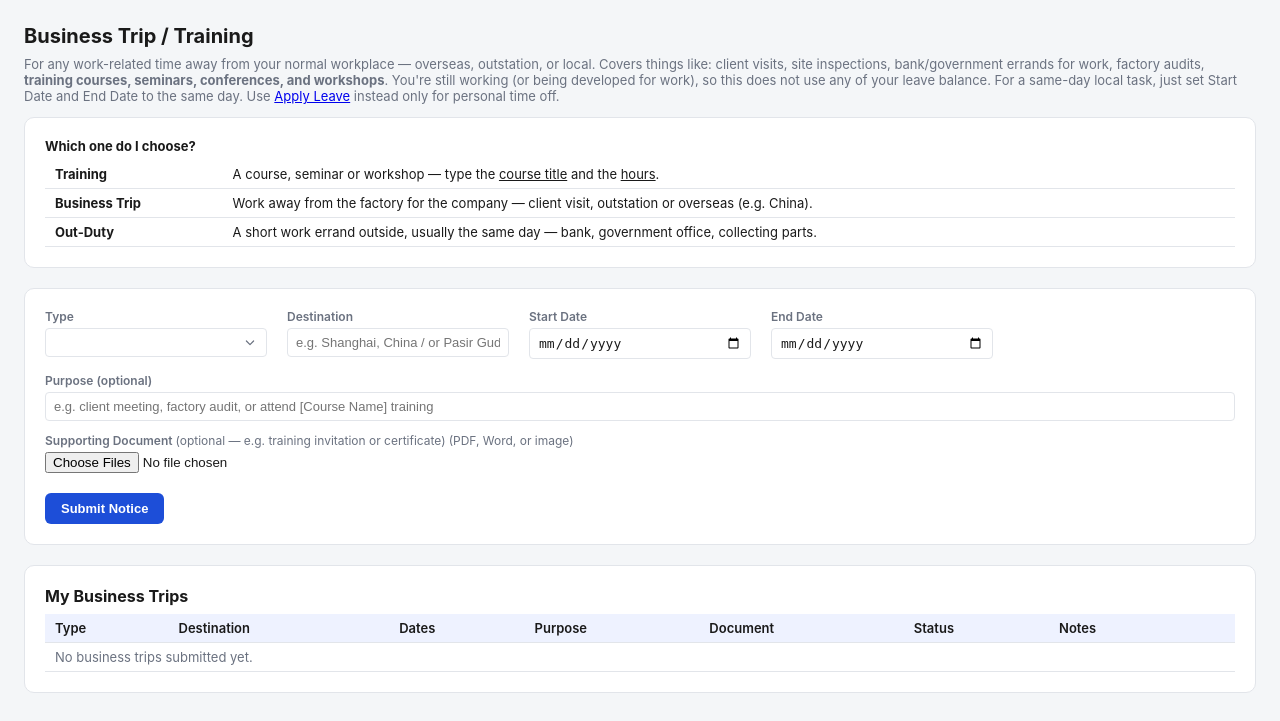
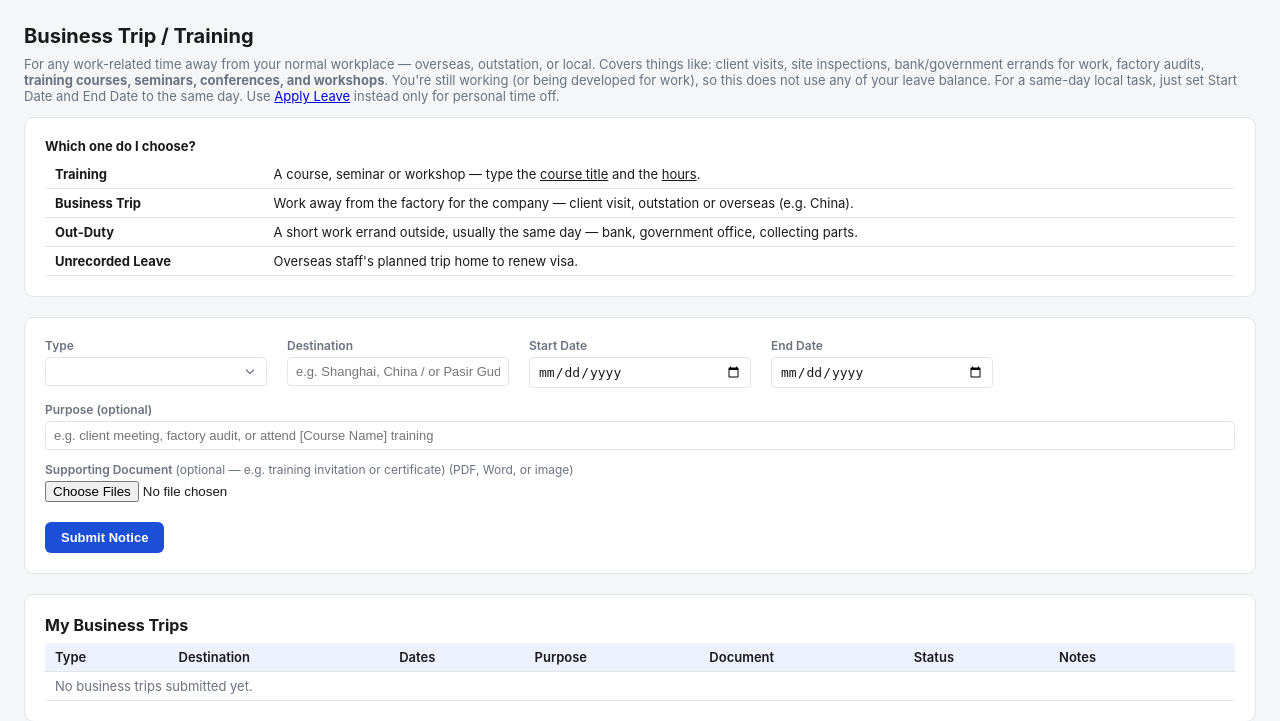
Before and after one commit to ylindalim-bit/tmb-hrms, a Python web app: template templates/portal_business_trip.html in a window 1280 px wide. Shown: the part 80-801 px from the top of the page. Before the commit the page ends 773 px from the top, so only its background shows below. Run offline with Jinja, Linux system fonts and the light colour scheme; the template is opened without the code that fills it, so the values that code supplies are empty.

Commit message:
Guide: Unrecorded Leave = overseas staff's planned trip home to renew visa (Home Leave removed)
Co-Authored-By: Claude Sonnet 5.5 <noreply@anthropic.com>

```diff
--- a/templates/portal_business_trip.html
+++ b/templates/portal_business_trip.html
@@ -16,6 +16,7 @@
     <tr><td class="text" style="white-space:nowrap;"><strong>Training</strong></td><td class="text">A course, seminar or workshop &mdash; type the <u>course title</u> and the <u>hours</u>.</td></tr>
     <tr><td class="text" style="white-space:nowrap;"><strong>Business Trip</strong></td><td class="text">Work away from the factory for the company &mdash; client visit, outstation or overseas (e.g. China).</td></tr>
     <tr><td class="text" style="white-space:nowrap;"><strong>Out-Duty</strong></td><td class="text">A short work errand outside, usually the same day &mdash; bank, government office, collecting parts.</td></tr>
+    <tr><td class="text" style="white-space:nowrap;"><strong>Unrecorded Leave</strong></td><td class="text">Overseas staff's planned trip home to renew visa.</td></tr>
   </table>
 </div>
 {% if error %}
```
